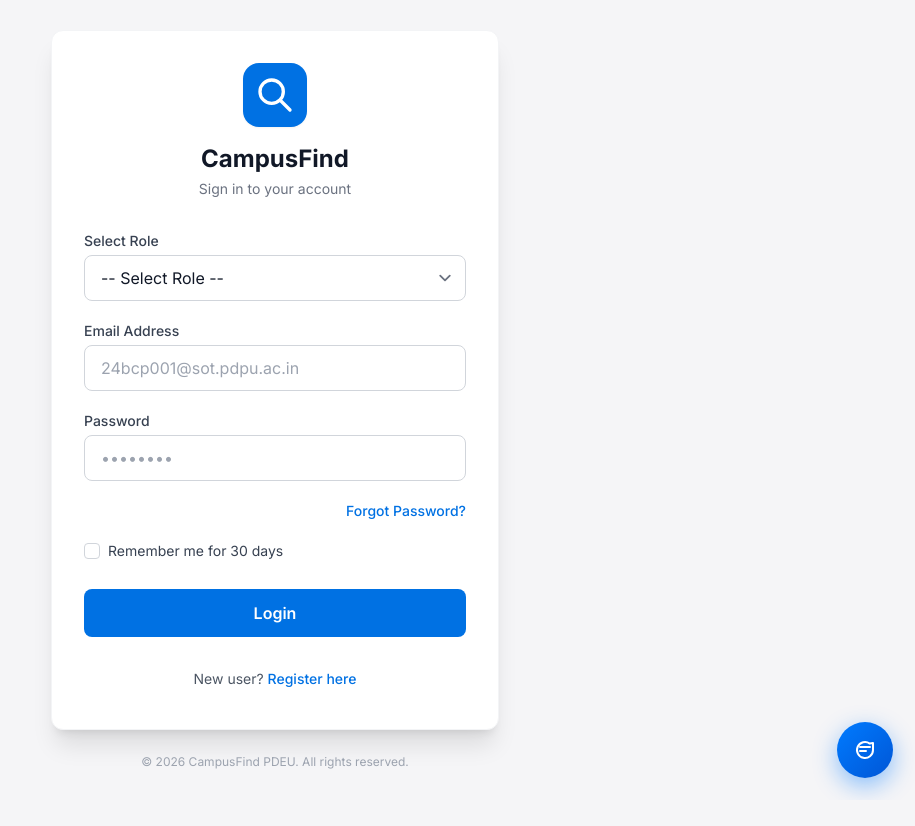
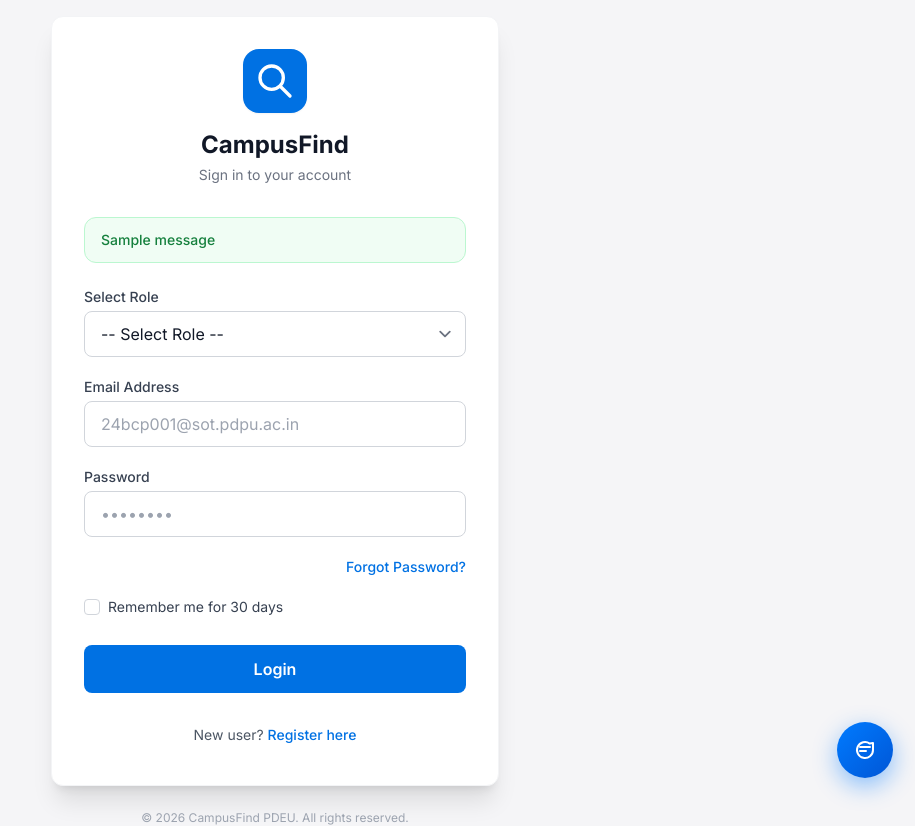
Before and after one commit to lucifer-27/Lost-and-found, a Flask app: page /login in a window 1280 px wide. Shown: the top 826 px of the page, without its empty margins (365-1280 px from the left). Before the commit the page ends 798 px from the top, so only its background shows below. Run offline with Flask 3, Linux system fonts and the light colour scheme; one stand-in notice (Sample message) is shown; parts of the project's set-up code (start-up, migrations or seed data) failed here and were passed over; some libraries are stand-ins or nearby versions.

Commit message:
meesege showing password changed sucessfully on login page

```diff
--- a/app.py
+++ b/app.py
@@ -609,6 +609,10 @@ def reset_password():
             {"$set": {"password_hash": hashed}}
         )
 
+        flash("Password changed successfully. Please login.", "success")
+        session.pop("reset_email", None)
+        session.pop("otp", None)
+
         return redirect(url_for("login"))
 
     return render_template("Reset_password.html")
--- a/templates/login.html
+++ b/templates/login.html
@@ -63,6 +63,17 @@
                 <h1 class="text-2xl font-bold text-gray-900">CampusFind</h1>
                 <p class="text-sm text-gray-500 mt-1">Sign in to your account</p>
             </div>
+
+            {% with messages = get_flashed_messages(with_categories=true) %}
+            {% if messages %}
+                {% for category, message in messages %}
+                <div
+                    class="px-4 py-3 rounded-card text-sm mb-6 font-medium {% if category == 'success' %}bg-green-50 border border-green-200 text-green-700{% elif category == 'error' %}bg-red-50 border border-red-200 text-red-700{% else %}bg-blue-50 border border-blue-200 text-blue-700{% endif %}">
+                    {{ message }}
+                </div>
+                {% endfor %}
+            {% endif %}
+            {% endwith %}
 
             {% if error %}
             <div class="bg-red-50 border border-red-200 text-red-700 px-4 py-3 rounded-card text-sm mb-6 font-medium">
```
